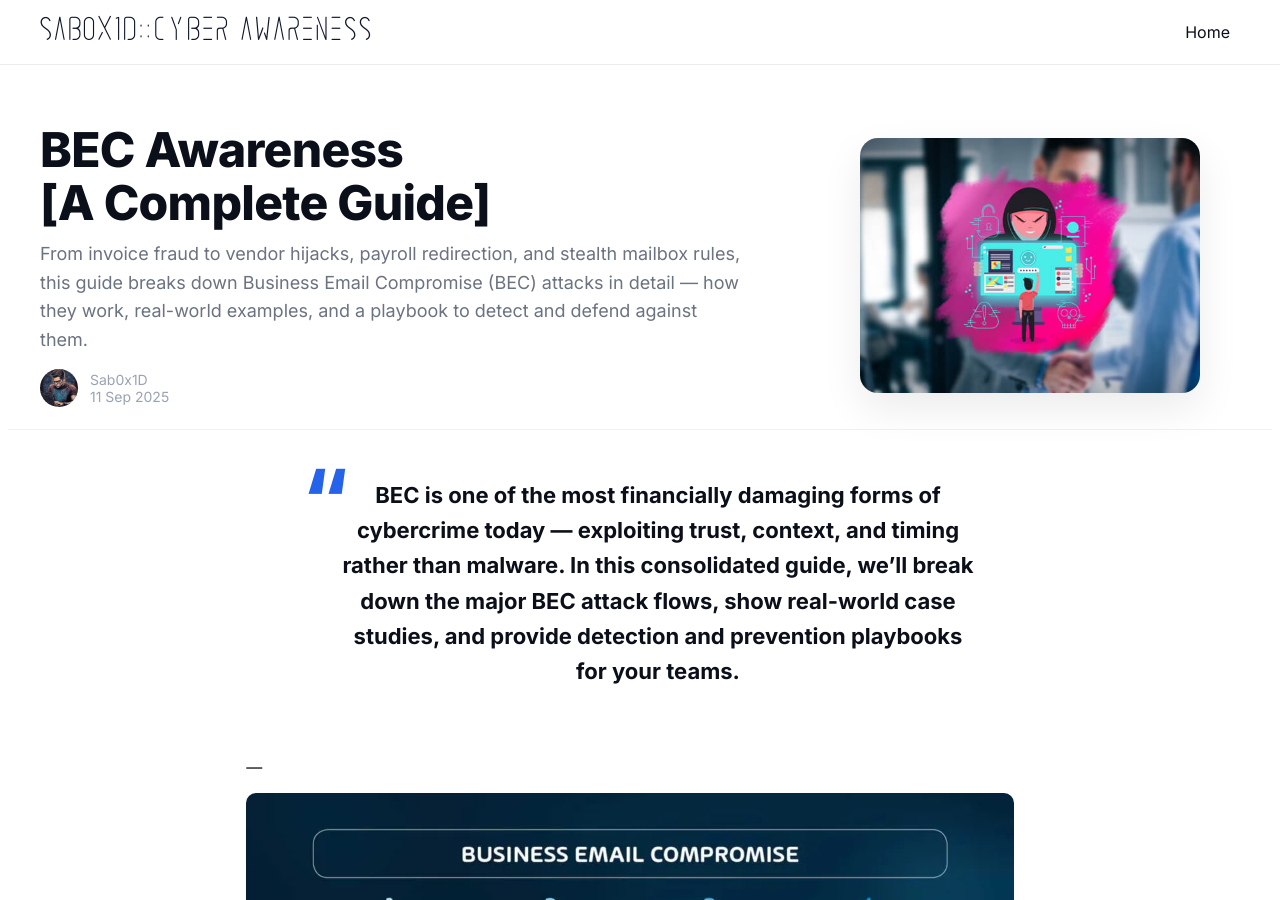
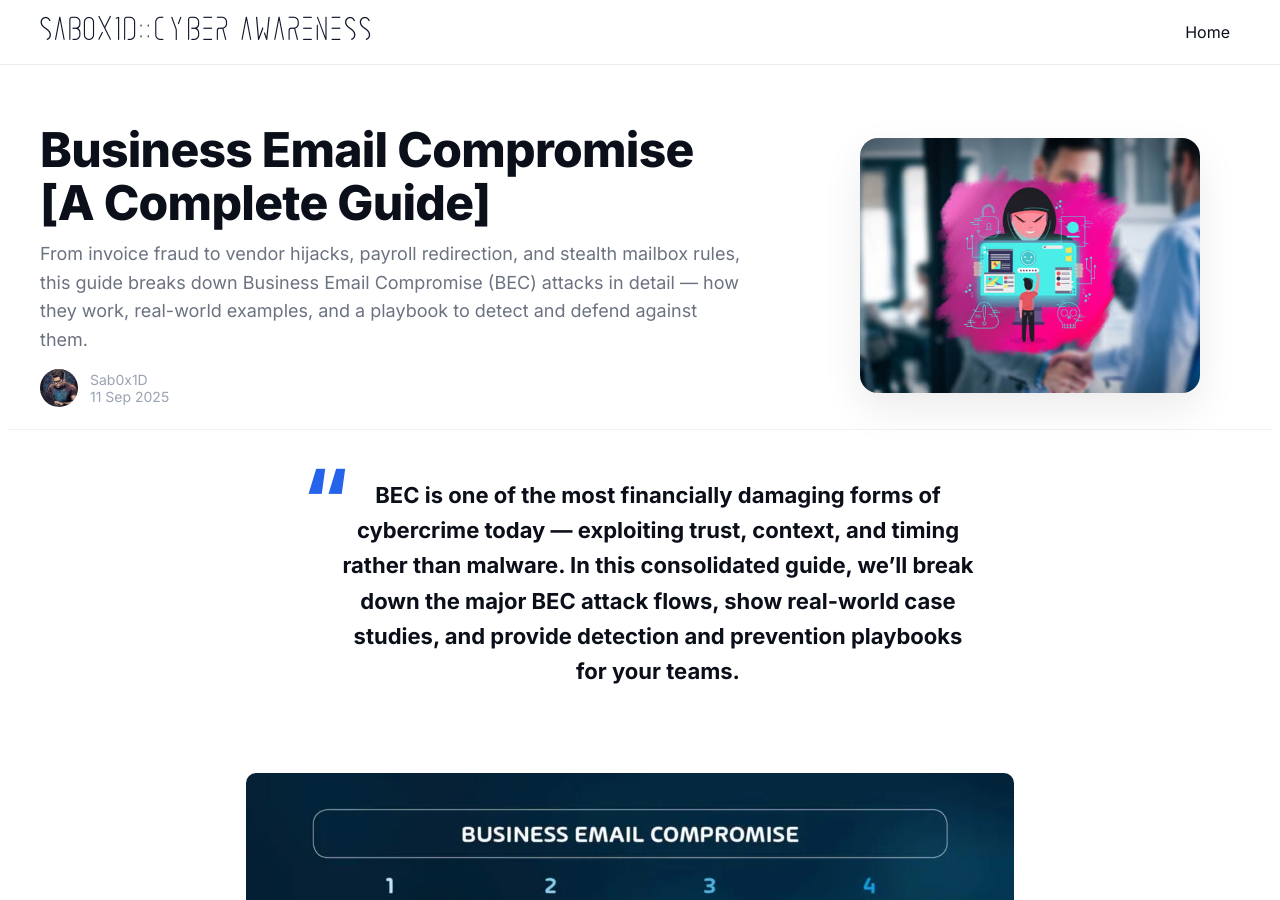
Before and after one commit to Sab0x1D/blogs, a Jekyll site: the page built from _listings/business_email_compromise_awareness.md, in a window 1280 px wide and 900 px high. Built offline with Jekyll 4.4.1, drawn with Linux system fonts in a browser that asks for light colours.

Commit message:
BEC title update

```diff
--- a/_listings/business_email_compromise_awareness.md
+++ b/_listings/business_email_compromise_awareness.md
@@ -3,8 +3,8 @@
 author_avatar: /assets/img/sab01xd-profile.jpeg
 
 layout: listing
-title: "BEC Awareness [A Complete Guide]"
-pretty_title: "BEC Awareness <br>[A Complete Guide]"
+title: "Business Email Compromise [A Complete Guide]"
+pretty_title: "Business Email Compromise <br>[A Complete Guide]"
 excerpt: "From invoice fraud to vendor hijacks, payroll redirection, and stealth mailbox rules, this guide breaks down Business Email Compromise (BEC) attacks in detail — how they work, real-world examples, and a playbook to detect and defend against them."
 thumb: /assets/img/bec_img.jpg
 date: 2025-09-11
@@ -16,7 +16,6 @@
 BEC is one of the most financially damaging forms of cybercrime today — exploiting trust, context, and timing rather than malware. In this consolidated guide, we’ll break down the major BEC attack flows, show real-world case studies, and provide detection and prevention playbooks for your teams.
 </blockquote>
 <br>
----
 
 <img src="../assets/img/banners/bec_intro.webp" alt="BEC Intro Banner" class="banner-image">
 
```
